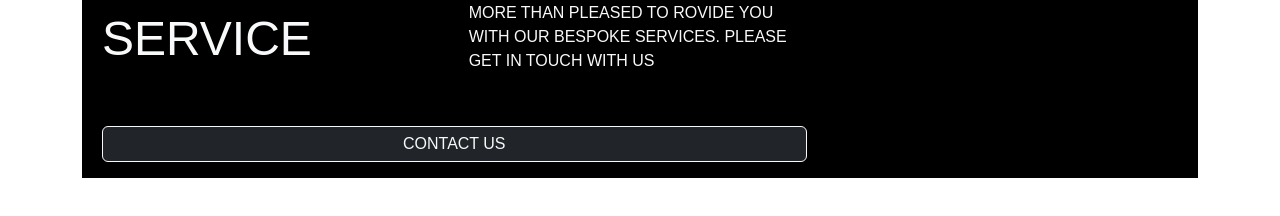
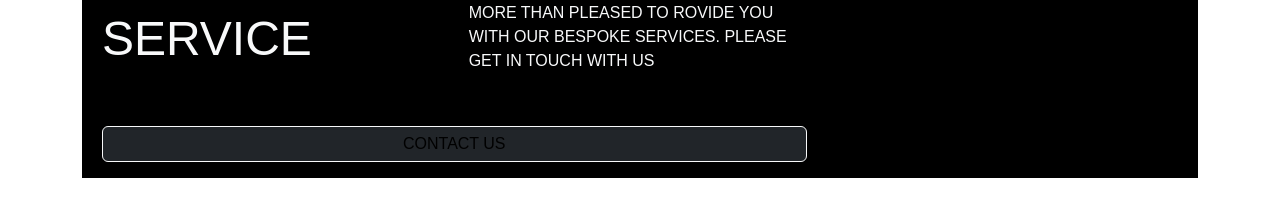
Before and after one commit to nishan4477/Jwel-shop, a React (Vite) app: page / in a window 1280 px wide. Shown: the part 2725-2941 px from the top of the page. Built offline with nearby package versions, Linux system fonts and the light colour scheme; a web font is replaced by a local one.

Commit message:
contact button linked

```diff
--- a/Pages/Home.jsx
+++ b/Pages/Home.jsx
@@ -2,6 +2,7 @@ import React from 'react'
 import Categories from '../Component/Categories'
 import ProductList from '../Component/ProductList'
 import { Link } from 'react-router-dom'
+import ContactUs from './ContactUs'
 
 const Home = () => {
   return (
@@ -67,7 +68,7 @@ const Home = () => {
                 <div className="col-lg-4"></div>
             </div>
             <div className="row">
-                <div className="col-lg-8"><button className='but mt-2 btn btn-dark btn-outline-light'>CONTACT US</button></div>
+                <div className="col-lg-8"><button className='but mt-2 btn btn-dark btn-outline-light'><Link to="/contact">CONTACT US</Link></button></div>
                 <div className="col-lg-4"></div>
             </div>
 
```
